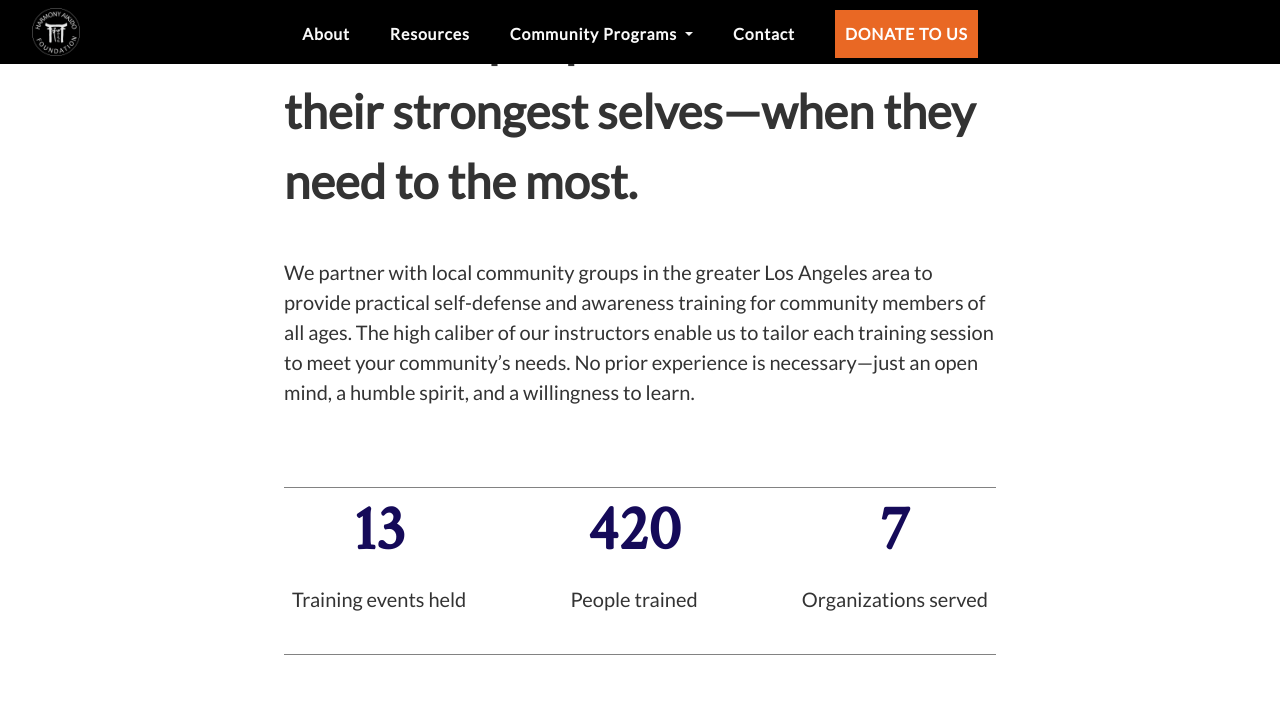
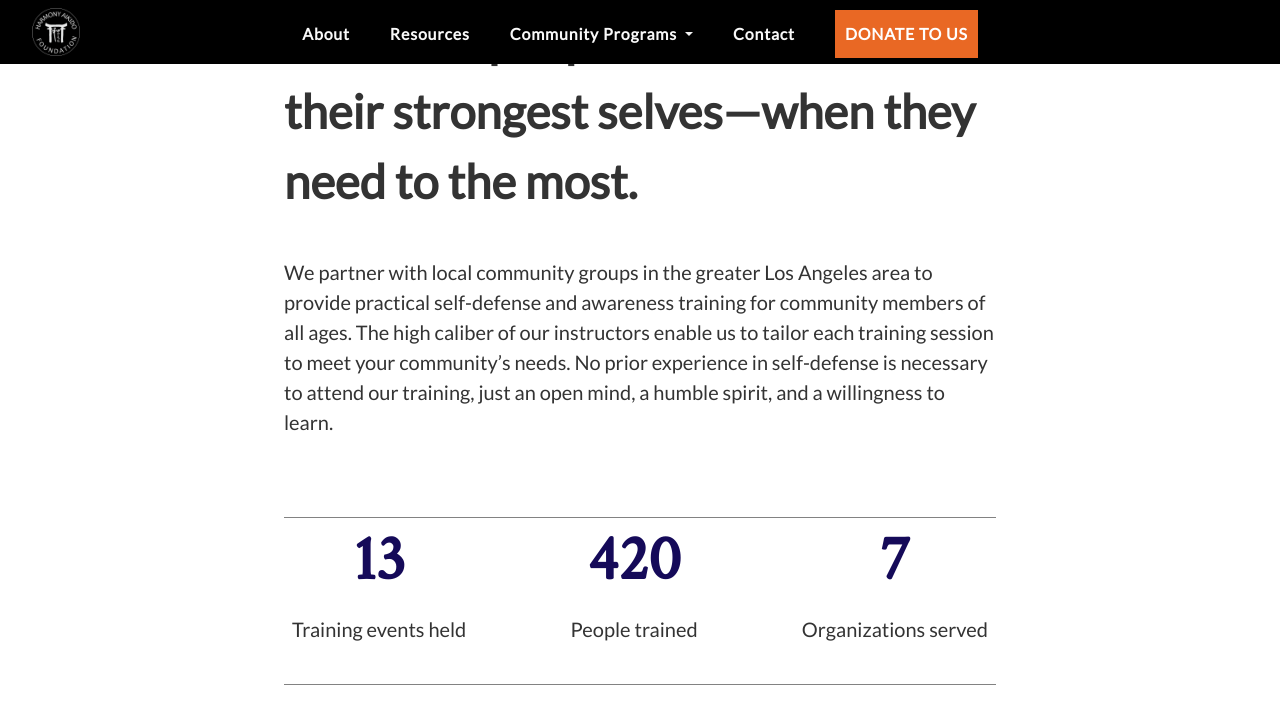
Before and after one commit to hafusaorg/hafusaorg.github.io, a Jekyll site: the page built from about.md, in a window 1280 px wide and 900 px high, scrolled down 949 px, cut to the strip 0-731 px from the top of the window. Shown: the top 724 px of the strip. Built offline with Jekyll 4.4.1, drawn with Linux system fonts in a browser that asks for light colours; comment, search, counter and statistics services are not loaded.

Commit message:
Updated About

```diff
--- a/about.md
+++ b/about.md
@@ -45,7 +45,7 @@
 
 # We teach people to transform into their strongest selves—when they need to the most.
 
-We partner with local community groups in the greater Los Angeles area to provide practical self-defense and awareness training for community members of all ages. The high caliber of our instructors enable us to tailor each training session to meet your community's needs. No prior experience is necessary—just an open mind, a humble spirit, and a willingness to learn.
+We partner with local community groups in the greater Los Angeles area to provide practical self-defense and awareness training for community members of all ages. The high caliber of our instructors enable us to tailor each training session to meet your community's needs. No prior experience in self-defense is necessary to attend our training, just an open mind, a humble spirit, and a willingness to learn.
 
 <section class="numbers">
 
```
